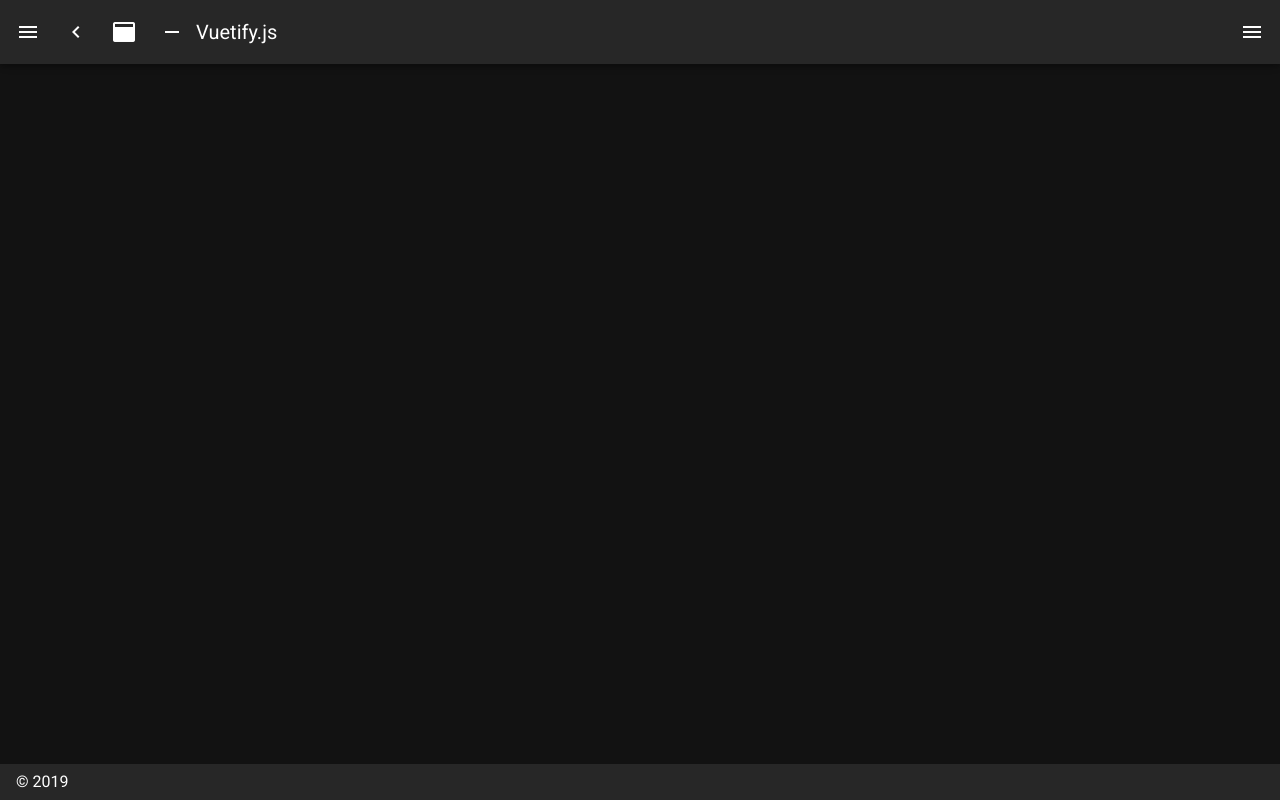
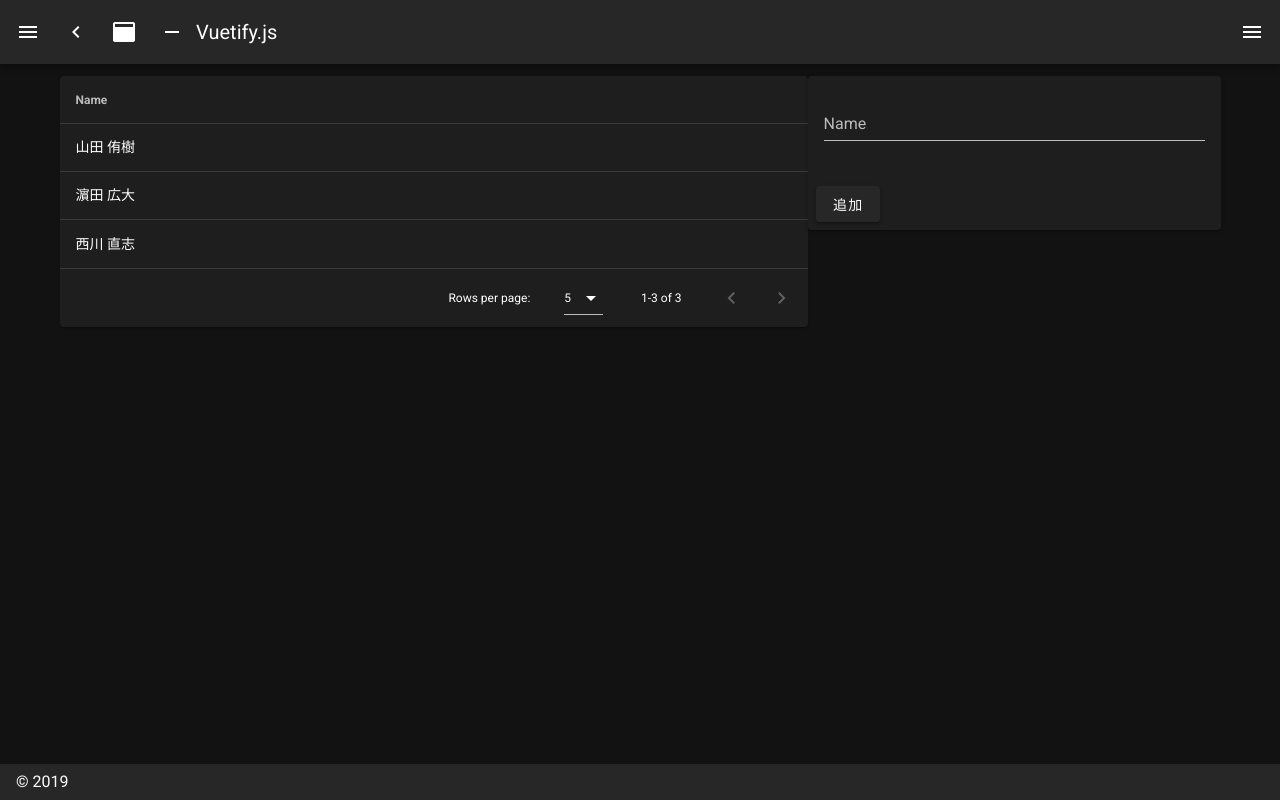
Before and after one commit to calmato/gran, a Nuxt app in the folder client/: page /sample in a window 1280 px wide. Before the commit this address had no page. Built offline with nearby package versions, Linux system fonts and the light colour scheme.

Commit message:
typesのサンプル作成

```diff
--- a/client/app/layouts/default.vue
+++ b/client/app/layouts/default.vue
@@ -68,8 +68,8 @@ export default Vue.extend({
       },
       {
         icon: 'mdi-chart-bubble',
-        title: 'Inspire',
-        to: '/inspire'
+        title: 'Sample',
+        to: '/sample'
       }
     ],
     miniVariant: false,
--- a/client/app/pages/inspire.vue
+++ /dev/null
@@ -1,15 +0,0 @@
-<template>
-  <v-layout>
-    <v-flex class="text-center">
-      <img src="/v.png" alt="Vuetify.js" class="mb-5" />
-      <blockquote class="blockquote">
-        &#8220;First, solve the problem. Then, write the code.&#8221;
-        <footer>
-          <small>
-            <em>&mdash;John Johnson</em>
-          </small>
-        </footer>
-      </blockquote>
-    </v-flex>
-  </v-layout>
-</template>
--- /dev/null
+++ b/client/app/pages/sample.vue
@@ -0,0 +1,50 @@
+<template>
+  <v-layout>
+    <v-flex class="text-center">
+      <v-data-table
+        :headers="headers"
+        :items="users"
+        :items-per-page="5"
+        class="elevation-1"
+      ></v-data-table>
+    </v-flex>
+
+    <v-flex class="text-center">
+      <v-card class="mx-auto">
+        <v-card-text>
+          <v-text-field v-model="sampleUserNewForm.name" label="Name" />
+        </v-card-text>
+
+        <v-card-actions>
+          <v-btn @click="handleClick">追加</v-btn>
+        </v-card-actions>
+      </v-card>
+    </v-flex>
+  </v-layout>
+</template>
+
+<script lang="ts">
+import Vue from 'vue'
+import { mapGetters, mapActions } from 'vuex'
+import { ISampleNewForm } from '~/types/form'
+
+export default Vue.extend({
+  data: () => ({
+    headers: [{ text: 'Name', value: 'name' }],
+    sampleUserNewForm: {
+      name: ''
+    } as ISampleNewForm
+  }),
+
+  computed: {
+    ...mapGetters('sample', ['users'])
+  },
+
+  methods: {
+    handleClick() {
+      this.addUser(this.sampleUserNewForm)
+    },
+    ...mapActions('sample', ['addUser'])
+  }
+})
+</script>
--- /dev/null
+++ b/client/app/store/sample.ts
@@ -0,0 +1,22 @@
+import { ISampleNewForm } from '~/types/form'
+import { ISampleStore, ISampleUser } from '~/types/store'
+
+export const state = (): ISampleStore => ({
+  users: [{ name: '山田 侑樹' }, { name: '濵田 広大' }, { name: '西川 直志' }]
+})
+
+export const getters = {
+  users: (state: ISampleStore) => state.users
+}
+
+export const mutations = {
+  addUser(state: ISampleStore, user: ISampleUser) {
+    state.users.push(user)
+  }
+}
+
+export const actions = {
+  addUser({ commit }, newForm: ISampleNewForm) {
+    commit('addUser', newForm)
+  }
+}
--- /dev/null
+++ b/client/app/types/form/index.ts
@@ -0,0 +1 @@
+export * from './sample'
--- /dev/null
+++ b/client/app/types/form/sample/index.ts
@@ -0,0 +1 @@
+export * from './new'
--- /dev/null
+++ b/client/app/types/form/sample/new.ts
@@ -0,0 +1,3 @@
+export interface ISampleNewForm {
+  name: string
+}
--- /dev/null
+++ b/client/app/types/store/index.ts
@@ -0,0 +1 @@
+export * from './sample'
```
Also changed, not shown: client/app/types/store/sample.ts (added, +7 -0 lines).
